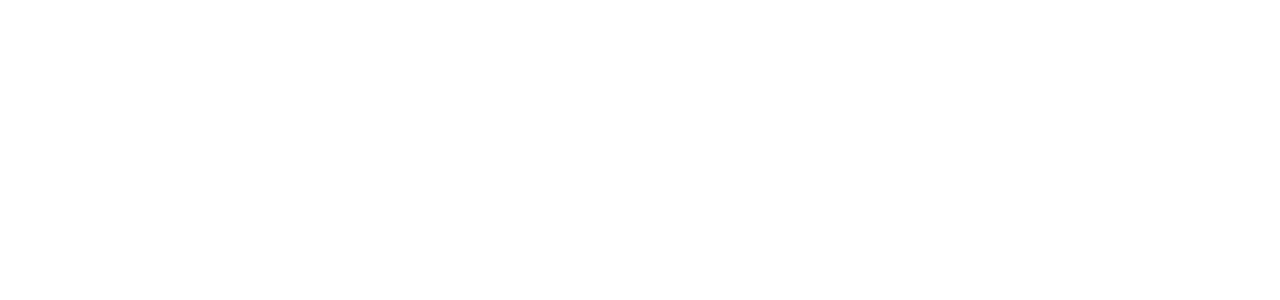
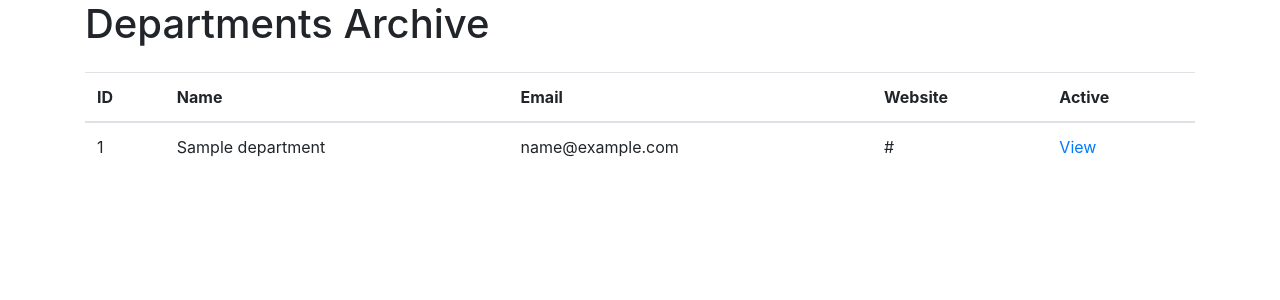
Before and after one commit to vittosba/db-university, a PHP site: page / in a window 1280 px wide. Before the commit the part shown is empty. Shown: the top 300 px of the page. Run offline with PHP 8.4, Linux system fonts and the light colour scheme; tables that the repository leaves empty or names only in its code hold one stand-in row (values such as "Sample post").

Commit message:
results and index

```diff
--- a/es-17-01/get-departments.php
+++ b/es-17-01/get-departments.php
@@ -1 +1,19 @@
 <?php
+require_once __DIR__ . '/database.php';
+
+$sql = "SELECT *
+        FROM `departments`";
+$results = $conn->query($sql);
+
+$departments = [];
+
+if($results && $results->num_rows > 0) {
+    while($row = $results->fetch_assoc()) {
+        $departments[] = $row;
+    }
+}
+else {
+    echo 'Query error';
+}
+
+$conn->close();
--- a/es-17-01/index.php
+++ b/es-17-01/index.php
@@ -1,3 +1,7 @@
+<?php
+require_once __DIR__ . '/get-departments.php';
+?>
+
 <!DOCTYPE html>
 <html lang="en">
 <head>
@@ -5,8 +9,41 @@
     <meta http-equiv="X-UA-Compatible" content="IE=edge">
     <meta name="viewport" content="width=device-width, initial-scale=1.0">
     <title>Document</title>
+    <link rel='stylesheet' href='https://cdnjs.cloudflare.com/ajax/libs/bootstrap/4.6.1/css/bootstrap.min.css' integrity='sha512-T584yQ/tdRR5QwOpfvDfVQUidzfgc2339Lc8uBDtcp/wYu80d7jwBgAxbyMh0a9YM9F8N3tdErpFI8iaGx6x5g==' crossorigin='anonymous'/>
 </head>
 <body>
+    <main class="container">
+        <h1 class="mb-4">Departments Archive</h1>
 
+        <table class="table">
+            <thead>
+                <tr>
+                    <th>ID</th>
+                    <th>Name</th>
+                    <th>Email</th>
+                    <th>Website</th>
+                    <th>Active</th>
+                </tr>
+            </thead>
+            <tbody>
+                <?php
+                if(!empty($departments)) :
+                    foreach($departments as $department) :?>
+                    <tr>
+                        <td><?php echo $department['id']?></td>
+                        <td><?php echo $department['name']?></td>
+                        <td><?php echo $department['email']?></td>
+                        <td><?php echo $department['website']?></td>
+                        <td>
+                            <a href="./show.php?id=<?php echo $department['id']?>">
+                                View
+                            </a>
+                        </td>
+                    </tr>
+                    <?php endforeach ;
+                endif; ?>
+            </tbody>
+        </table>
+    </main>
 </body>
 </html>
```
